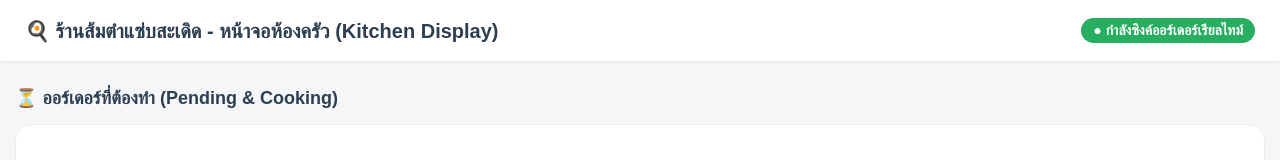
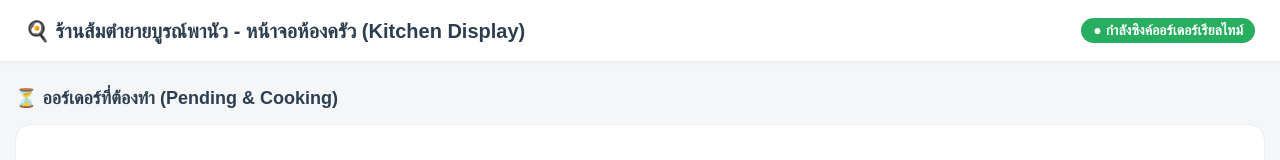
Before and after one commit to somtamm-yaayboon/yayboonpanua, a plain HTML site: page kitchen.html in a window 1280 px wide. Shown: the top 160 px of the page. Drawn offline with nearby package versions, Linux system fonts and the light colour scheme; no server answers.

Commit message:
Update kitchen.html

```diff
--- a/kitchen.html
+++ b/kitchen.html
@@ -3,7 +3,7 @@
 <head>
     <meta charset="UTF-8">
     <meta name="viewport" content="width=device-width, initial-scale=1.0">
-    <title>ร้านส้มตำแซ่บสะเดิด - หน้าจอห้องครัว (Kitchen Display)</title>
+    <title>ร้านส้มตำยายบูรณ์พานัว - หน้าจอห้องครัว (Kitchen Display)</title>
     <script src="https://cdn.jsdelivr.net/npm/@supabase/supabase-js@2"></script>
     <style>
         :root {
@@ -55,7 +55,7 @@
 <body>
 
 <div class="header">
-    <span>🍳 ร้านส้มตำแซ่บสะเดิด - หน้าจอห้องครัว (Kitchen Display)</span>
+    <span>🍳 ร้านส้มตำยายบูรณ์พานัว - หน้าจอห้องครัว (Kitchen Display)</span>
     <span class="header-badge" id="live-status">● กำลังซิงค์ออร์เดอร์เรียลไทม์</span>
 </div>
 
```
